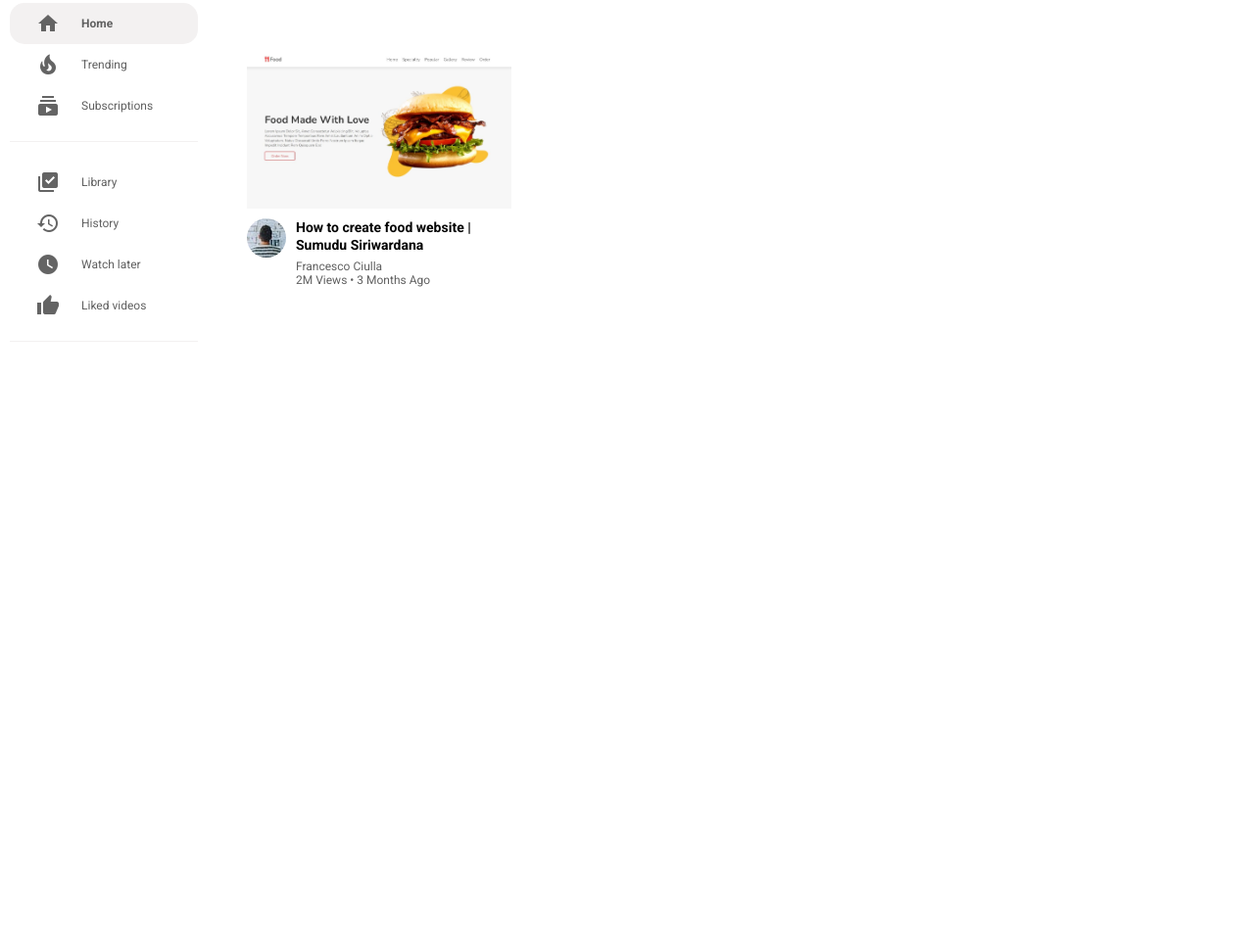
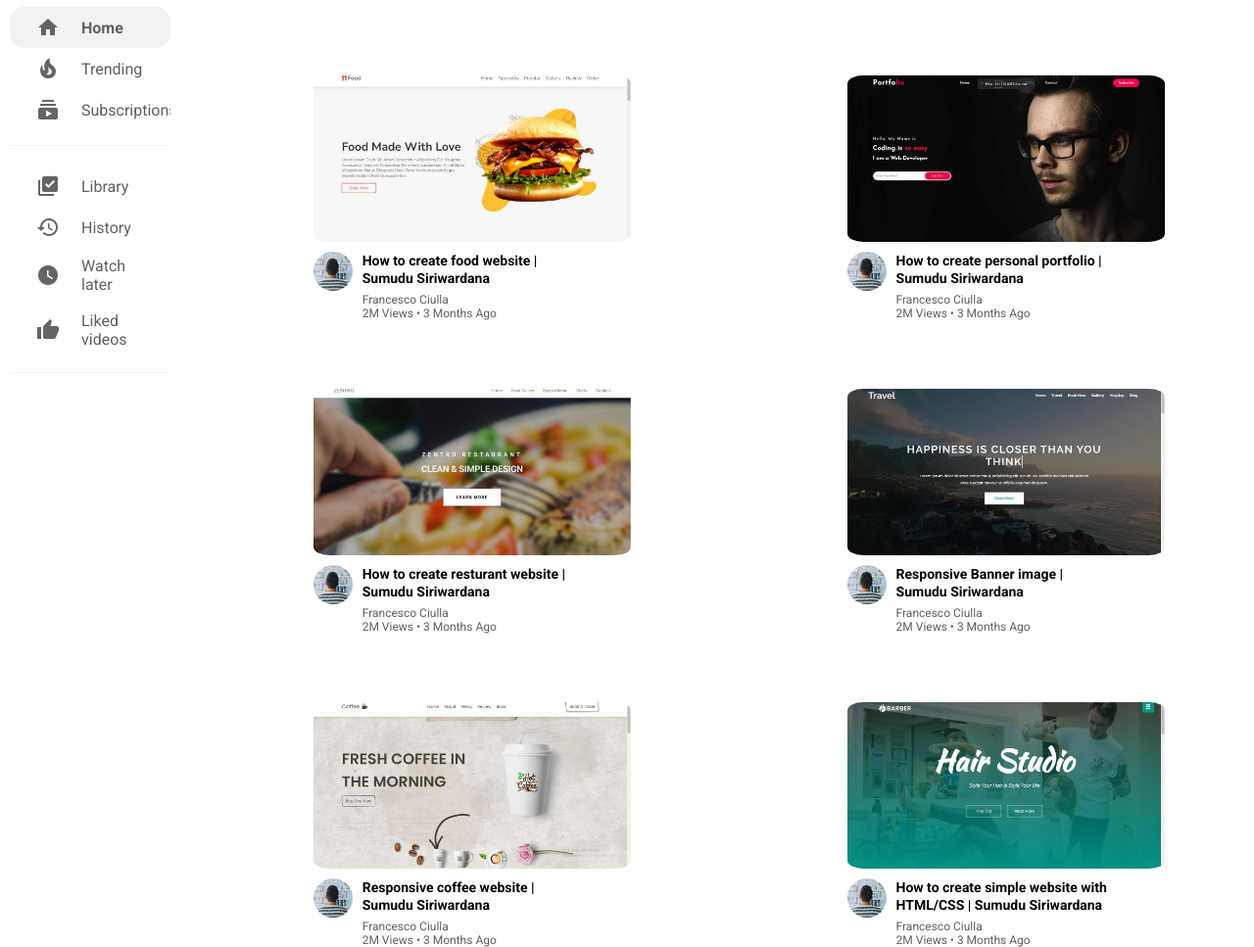
Before and after one commit to Afsheen96/Youtube-clone, a website: page index.html in a window 1280 px wide. Shown: the part 347-1314 px from the top of the page at 98% size. Before the commit the page ends 1060 px from the top, so only its background shows below. Drawn offline with Linux system fonts and the light colour scheme.

Commit message:
style video content

```diff
--- a/index.html
+++ b/index.html
@@ -15,7 +15,9 @@
     <header class="header">
         <div class="logo left">
             <i id="menu" class="material-icons">menu</i>
+            <a href="https://www.youtube.com">
             <img src="https://www.freecodecamp.org/news/content/images/2022/01/yt-logo.png">
+        </a>
         </div>
         <div class="search center">
             <form action="">
@@ -86,6 +88,7 @@
                 <button class="filter-options">SQL</button>
             </div>
         </div>
+        <div class="content">
             <div class="videos">
                 <!-- a video starts -->
                 <div class="video">
@@ -110,8 +113,128 @@
                         </div>
                     </a>
                 </div>
+                <!-- a video starts -->
+                <div class="video">
+                    <a href="https://youtu.be/tRSMOMSqbF8" target="_blank">
+                        <div class="thumbnail">
+                            <img src="imgs/thmb2.jpg" alt="">
+                        </div>
+
+                        <div class="details">
+                            <div class="author">
+                                <img src="imgs/profile.jpg" alt="" />
+                            </div>
+                            <div class="title">
+                                <h3>
+                                    How to create personal portfolio | Sumudu Siriwardana
+                                </h3>
+                                <a href="">
+                                    Francesco Ciulla
+                                </a>
+                                <span> 2M Views • 3 Months Ago </span>
+                            </div>
+                        </div>
+                    </a>
+                </div>
+
+                <!-- a video starts -->
+                <div class="video">
+                    <a href="https://youtu.be/tRSMOMSqbF8" target="_blank">
+                        <div class="thumbnail">
+                            <img src="imgs/thumb3.jpg" alt="">
+                        </div>
+
+                        <div class="details">
+                            <div class="author">
+                                <img src="imgs/profile.jpg" alt="" />
+                            </div>
+                            <div class="title">
+                                <h3>
+                                    How to create resturant website | Sumudu Siriwardana
+                                </h3>
+                                <a href="">
+                                    Francesco Ciulla
+                                </a>
+                                <span> 2M Views • 3 Months Ago </span>
+                            </div>
+                        </div>
+                    </a>
+                </div>
+
+                <!-- a video starts -->
+                <div class="video">
+                    <a href="https://youtu.be/tRSMOMSqbF8" target="_blank">
+                        <div class="thumbnail">
+                            <img src="imgs/thumb4.jpg" alt="">
+                        </div>
+
+                        <div class="details">
+                            <div class="author">
+                                <img src="imgs/profile.jpg" alt="" />
+                            </div>
+                            <div class="title">
+                                <h3>
+                                    Responsive Banner image | Sumudu Siriwardana
+                                </h3>
+                                <a href="">
+                                    Francesco Ciulla
+                                </a>
+                                <span> 2M Views • 3 Months Ago </span>
+                            </div>
+                        </div>
+                    </a>
+                </div>
+                <!-- a video starts -->
+                <div class="video">
+                    <a href="https://youtu.be/tRSMOMSqbF8" target="_blank">
+                        <div class="thumbnail">
+                            <img src="imgs/thumb5.jpg" alt="">
+                        </div>
+
+                        <div class="details">
+                            <div class="author">
+                                <img src="imgs/profile.jpg" alt="" />
+                            </div>
+                            <div class="title">
+                                <h3>
+                                    Responsive coffee website | Sumudu Siriwardana
+                                </h3>
+                                <a href="">
+                                    Francesco Ciulla
+                                </a>
+                                <span> 2M Views • 3 Months Ago </span>
+                            </div>
+                        </div>
+                    </a>
+                </div>
+                <!-- a video starts -->
+                <div class="video">
+                    <a href="https://youtu.be/tRSMOMSqbF8" target="_blank">
+                        <div class="thumbnail">
+                            <img src="imgs/thumb6.jpg" alt="">
+                        </div>
+
+                        <div class="details">
+                            <div class="author">
+                                <img src="imgs/profile.jpg" alt="" />
+                            </div>
+                            <div class="title">
+                                <h3>
+                                    How to create simple website with HTML/CSS | Sumudu Siriwardana
+                                </h3>
+                                <a href="">
+                                    Francesco Ciulla
+                                </a>
+                                <span> 2M Views • 3 Months Ago </span>
+                            </div>
+                        </div>
+                    </a>
+                </div>
                 <!-- a video Ends -->
             </div>
+        </div>
+
+
     </main>
     <script src="script.js"></script>
 </body>
--- a/styles/index.css
+++ b/styles/index.css
@@ -6,6 +6,7 @@
   }
   body {
     font-family: 'Roboto',  sans-serif;
+    overflow-x: hidden;
   }
   :root {
     --background:rgb(243, 241, 241) ;
@@ -97,6 +98,7 @@ border-radius: 25px;
   }
   .nav-link span {
     margin-left: 15px;
+    font-size: medium;
   }
   .nav :hover {
     background:var(--background);
@@ -149,6 +151,9 @@ border-radius: 25px;
     color: #fff;
     background:#030303;
   }
+  .filter-options:hover {
+background-color: #e0dfdf;
+  }
 .scrollable-tab-container svg {
     width:24px;
     height:24px;
@@ -157,12 +162,10 @@ border-radius: 25px;
     color:#fff;
 }
 .content {
-    background-color: #f9f9f9;
     width: 100%;
     height: 100%;
-    padding: 15px 15px;
-    border-top: 1px solid #ddd;
-    overflow-y: scroll;
+    padding: 15px 3px;
+    margin: 5px;
   }
 
   .videos {
@@ -176,6 +179,7 @@ border-radius: 25px;
     width: 270px;
     margin-top: 70px;
     margin-left: 50px;
+    margin-right: 50px;
   }
   .thumbnail {
     width: 100%;
@@ -186,8 +190,10 @@ border-radius: 25px;
 
   .thumbnail img {
     object-fit: cover;
-    height: 94%;
-    width: 100%;
+    height: 100%;
+    width: 120%;
+    box-sizing: border-box;
+    border-radius: 5%;
   }
   .author img {
     object-fit: cover;
@@ -198,6 +204,7 @@ border-radius: 25px;
   }
   .details {
     display: flex;
+    padding-top: 10px;
   }
 
   .title {
@@ -231,3 +238,11 @@ border-radius: 25px;
       width: 25rem;
     }
   }
+  ::-webkit-scrollbar {
+    background: transparent;
+    width: 7px;
+  }
+  ::-webkit-scrollbar-thumb {
+    background-color: #606060;
+border-radius: 100px;
+  }
```
Lines whose indentation alone changed are shown as unchanged.
